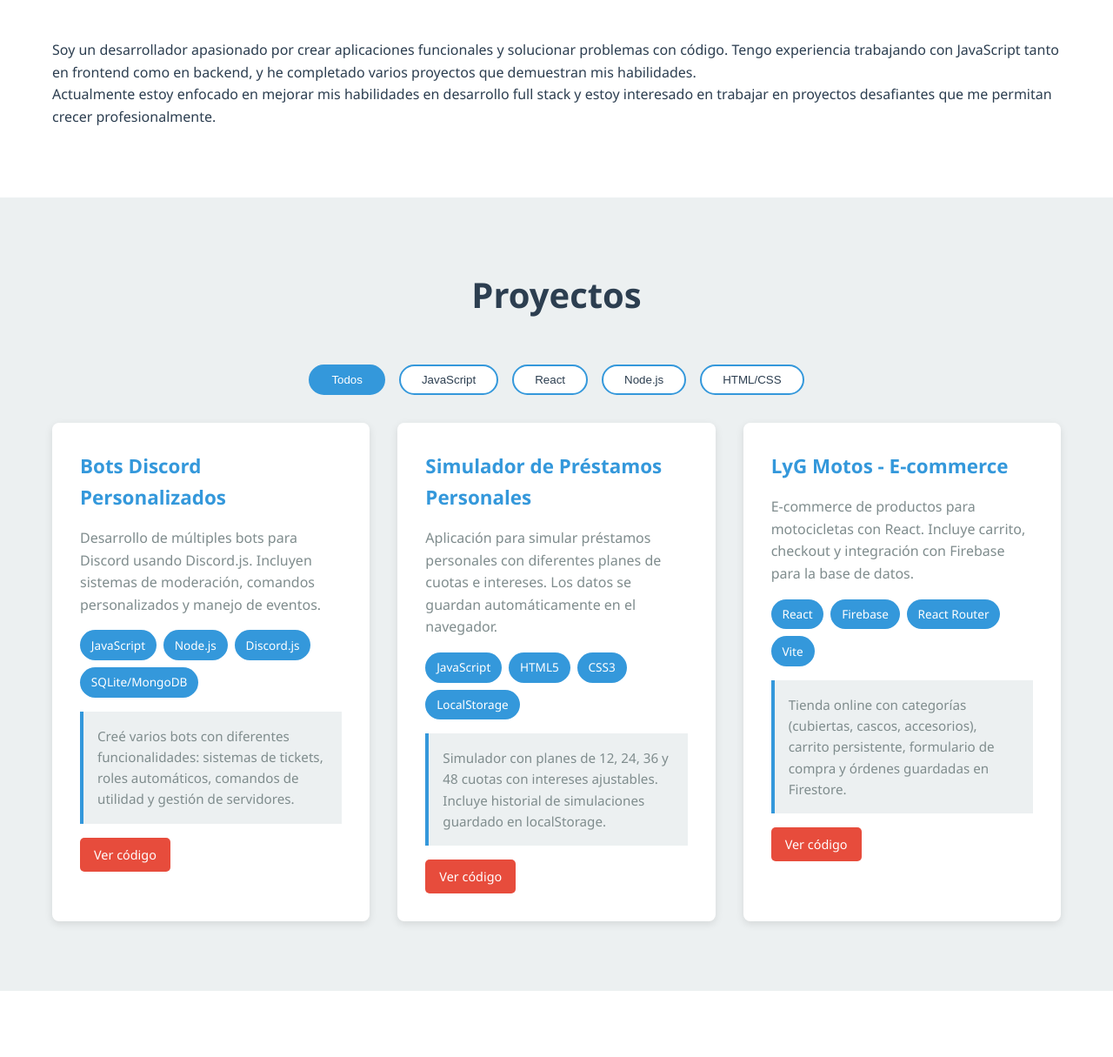
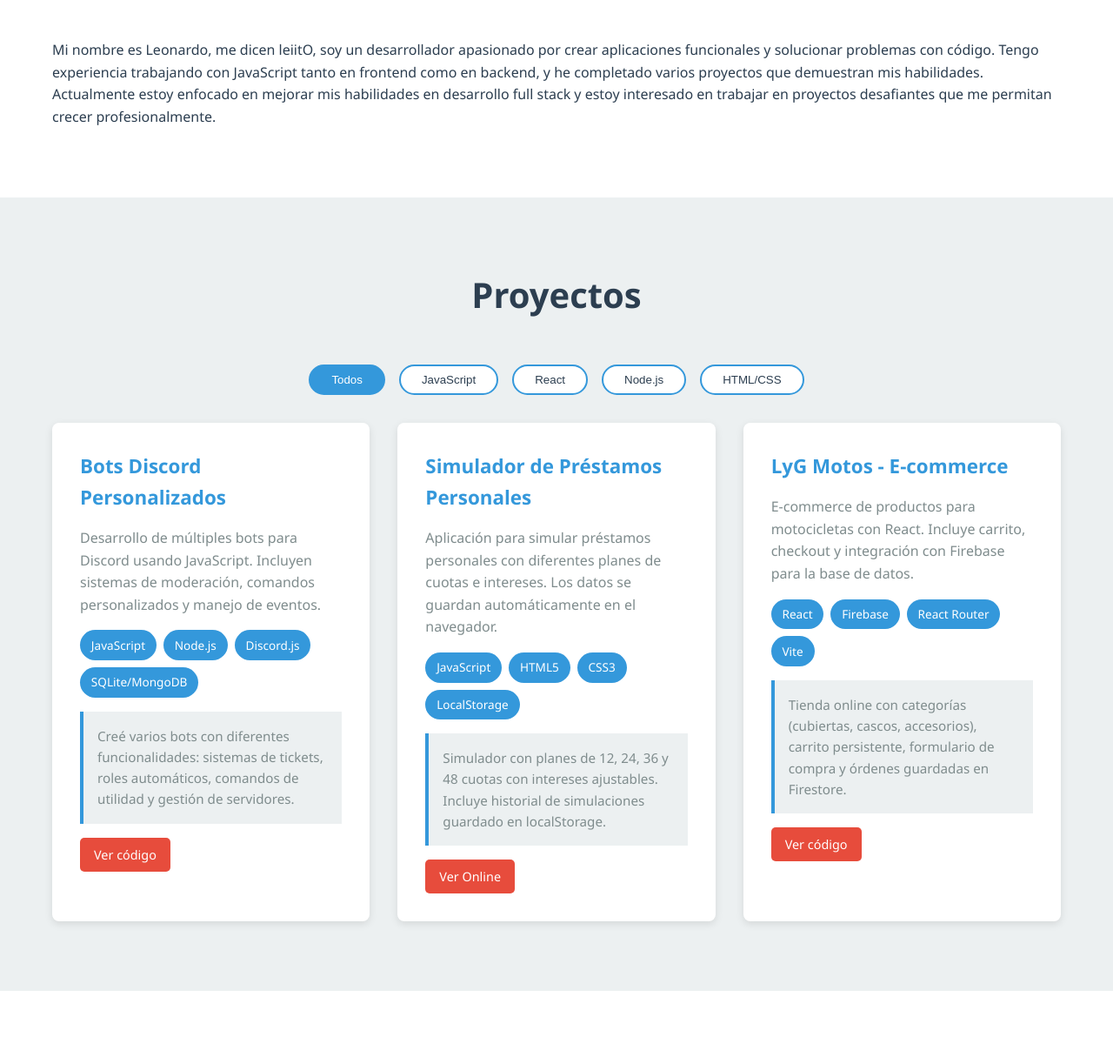
Before and after one commit to kiritOCAVS/mi-portfolio, a website: page index.html in a window 1280 px wide. Shown: the part 665-1880 px from the top of the page at 87% size. Drawn offline with Linux system fonts and the light colour scheme.

Commit message:
Modificaciones 1

```diff
--- a/index.html
+++ b/index.html
@@ -10,7 +10,7 @@
     <!-- Navegación -->
     <nav class="navbar">
         <div class="container">
-            <h1 class="logo">Dev Portfolio</h1>
+            <h1 class="logo">leiitO Dev</h1>
             <ul class="nav-links">
                 <li><a href="#inicio">Inicio</a></li>
                 <li><a href="#sobre-mi">Sobre mí</a></li>
@@ -39,7 +39,7 @@
             <h2>Sobre mí</h2>
             <div class="content">
                 <p>
-                    Soy un desarrollador apasionado por crear aplicaciones funcionales y solucionar problemas
+                    Mi nombre es Leonardo, me dicen leiitO, soy un desarrollador apasionado por crear aplicaciones funcionales y solucionar problemas
                     con código. Tengo experiencia trabajando con JavaScript tanto en frontend como en backend,
                     y he completado varios proyectos que demuestran mis habilidades.
                 </p>
@@ -61,7 +61,7 @@
                 <div class="project-card">
                     <h3>Bots Discord Personalizados</h3>
                     <p>
-                        Desarrollo de múltiples bots para Discord usando Discord.js. Incluyen sistemas de
+                        Desarrollo de múltiples bots para Discord usando JavaScript. Incluyen sistemas de
                         moderación, comandos personalizados y manejo de eventos.
                     </p>
                     <ul class="tech-list">
@@ -94,7 +94,7 @@
                         Simulador con planes de 12, 24, 36 y 48 cuotas con intereses ajustables.
                         Incluye historial de simulaciones guardado en localStorage.
                     </p>
-                    <a href="https://github.com" class="btn btn-secondary">Ver código</a>
+                    <a href="https://simulador-prestamos-mocha.vercel.app" class="btn btn-secondary">Ver Online</a>
                 </div>
 
                 <!-- Proyecto 3: LyG Motos E-commerce -->
@@ -268,7 +268,7 @@
     <!-- Footer -->
     <footer class="footer">
         <div class="container">
-            <p>&copy; 2026 Mi Portfolio. Todos los derechos reservados.</p>
+            <p>&copy; 2026 leiitO Dev. Todos los derechos reservados.</p>
         </div>
     </footer>
 
--- a/package.json
+++ b/package.json
@@ -13,6 +13,6 @@
     "nodejs",
     "fullstack"
   ],
-  "author": "Tu Nombre",
+  "author": "leiitO Dev",
   "license": "MIT"
 }
```
